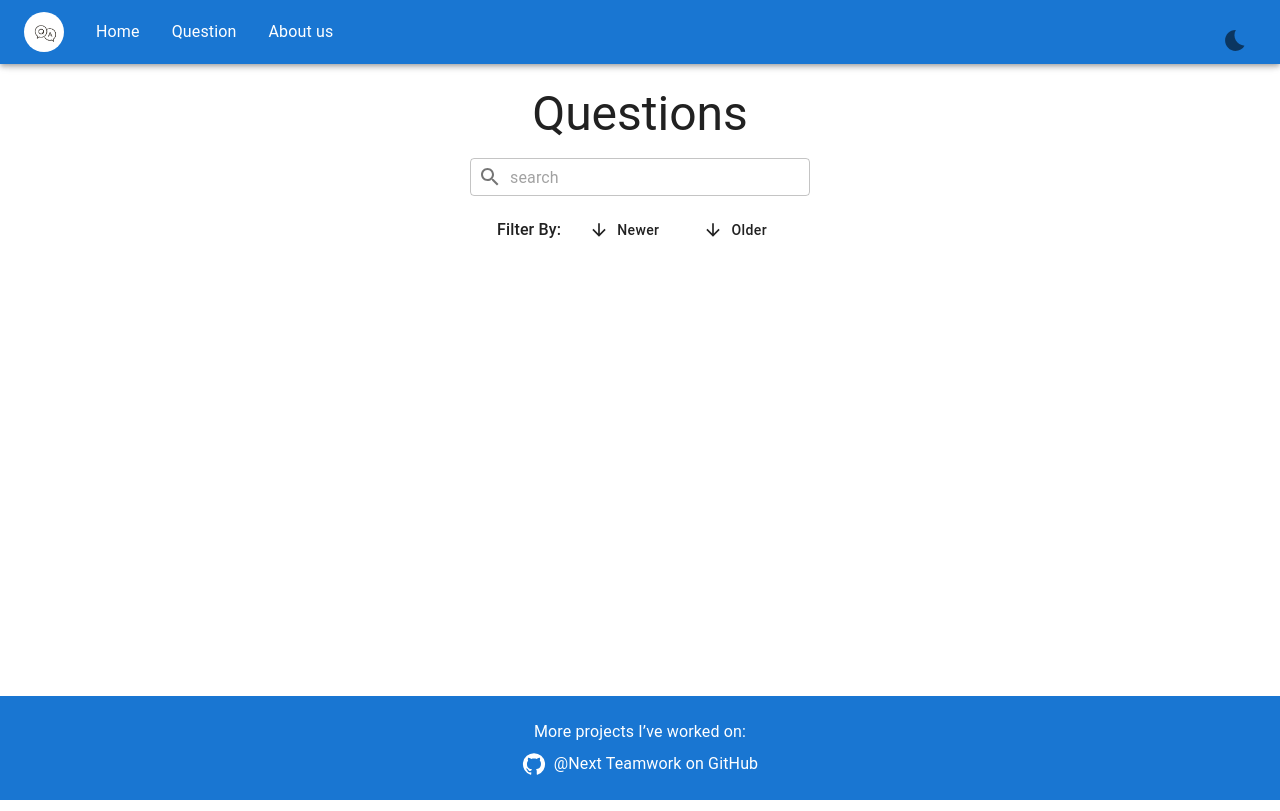
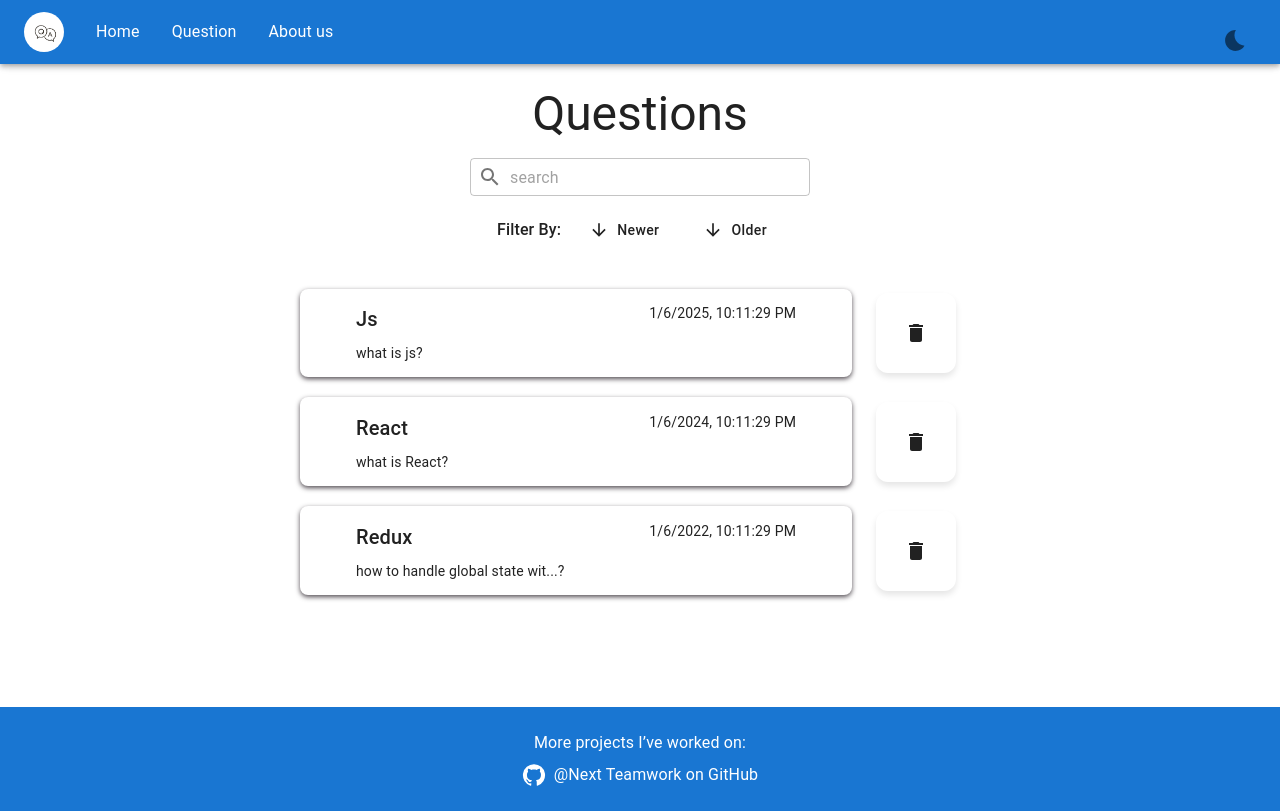
Before and after one commit to Hanie-Bp/nextjs-teamwork, a Next.js app: page /questions in a window 1280 px wide. Built offline with nearby package versions, Linux system fonts and the light colour scheme.

Commit message:
add cards,cardcomponent

```diff
--- a/src/app/layout.jsx
+++ b/src/app/layout.jsx
@@ -5,6 +5,7 @@ import CssBaseline from "@mui/material/CssBaseline";
 import Header from "@/components/Header";
 import { Box, Container } from "@mui/material";
 import Footer from "@/components/Footer";
+import "@/app/globals.css"
 
 export default function RootLayout({ children }) {
   const [mode, setMode] = useState("light");
--- a/src/app/questions/page.jsx
+++ b/src/app/questions/page.jsx
@@ -2,7 +2,13 @@ import React, { Suspense } from "react";
 import { Button, Typography, Box, CircularProgress } from "@mui/material";
 import { ArrowDownward } from "@mui/icons-material";
 import SearchInput from "@/components/SearchInput";
-// import Cards from "@/components/Cards";
+import Cards from "@/components/Cards";
+
+
+export const metadata = {
+  title: "Questions",
+  description: "Questions page",
+};
 
 const page = () => {
   return (
@@ -68,7 +74,9 @@ const page = () => {
       </Box>
 
       <div>
-        <Suspense fallback={<CircularProgress />}>{/* <Cards /> */}</Suspense>
+        <Suspense fallback={<CircularProgress />}>
+          <Cards />
+        </Suspense>
       </div>
     </>
   );
--- /dev/null
+++ b/src/components/CardComponent.jsx
@@ -0,0 +1,91 @@
+import { Box, Typography } from "@mui/material";
+import Link from "next/link";
+import React from "react";
+import DeleteIcon from "@mui/icons-material/Delete";
+
+const CardComponent = ({ question }) => {
+  return (
+    <Box
+      sx={{
+        border: "1px solid",
+        borderRadius: "12px",
+        marginY: "1.25rem",
+        display: "flex",
+        alignItems: "center",
+        justifyContent: "space-between",
+        flexWrap: { xs: "wrap", lg: "nowrap" },
+        border: { lg: "none" },
+      }}
+    >
+      <Link
+        href={`/questions/${question.id}`}
+        style={{ width: "100%", textDecoration: "none", color: "inherit" }}
+      >
+        <Box
+          sx={{
+            display: "flex",
+            flexWrap: { xs: "wrap", md: "nowrap" },
+            color: { dark: "white" },
+            justifyContent: "space-between",
+            px: 7,
+            py: 1.8,
+            // mx: 5,
+            boxShadow: {
+              xs: "0px 1px 6px rgba(80, 85, 75, 0.12)",
+              dark: "0px 4px 6px rgba(0, 0, 0, 0)",
+              lg: "0px 2px 5px rgb(83, 77, 83)",
+            },
+            cursor: "pointer",
+            borderRadius: "8px",
+            transition: "transform 0.3s ease",
+            "&:hover": {
+              transform: "scale(1.03)",
+            },
+          }}
+        >
+          <Box>
+            <Typography variant="h6" sx={{ fontSize: "1.25rem" }}>
+              {question?.title}
+            </Typography>
+            <Typography
+              variant="body2"
+              sx={{ fontSize: "0.875rem", marginTop: 1 }}
+            >
+              {question?.description}
+            </Typography>
+          </Box>
+          <Box sx={{ marginTop: { xs: 5, md: 0 } }}>
+            <Typography variant="body2">{question?.time}</Typography>
+          </Box>
+        </Box>
+      </Link>
+
+      <Box
+        sx={{
+          width: { xs: "100%", lg: "5rem" },
+          marginX: "1.5rem",
+          marginTop: { xs: "0.75rem", lg: "0" },
+          cursor: "pointer",
+          padding: "1.75rem",
+          display: "flex",
+          alignItems: "center",
+          justifyContent: "center",
+          boxShadow: {
+            xs: "0px 1px 3px rgba(15, 23, 42, 0.12)",
+            lg: "0px 4px 6px rgba(0, 0, 0, 0.1)",
+          },
+          border: { xs: "1px solid gray", lg: "none" },
+          borderRadius: "12px",
+          transition: "color 0.3s",
+          "&:hover": {
+            color: "red",
+          },
+        }}
+      >
+        <DeleteIcon />
+      </Box>
+    </Box>
+  );
+};
+
+export default CardComponent;
--- /dev/null
+++ b/src/components/Cards.jsx
@@ -0,0 +1,16 @@
+import React from 'react'
+import {data} from "@/utils/data"
+import CardComponent from './CardComponent'
+import { Box } from '@mui/material'
+
+const Cards = () => {
+  return (
+    <Box sx={{ marginBottom: '7rem', marginTop: '2.5rem' }}>
+        {data.questions?.map((q)=> (
+            <CardComponent key={q.id} question={q}/>
+        ))}
+    </Box>
+  )
+}
+
+export default Cards
```
Also changed, not shown: src/app/globals.css (added, +11 -0 lines).
